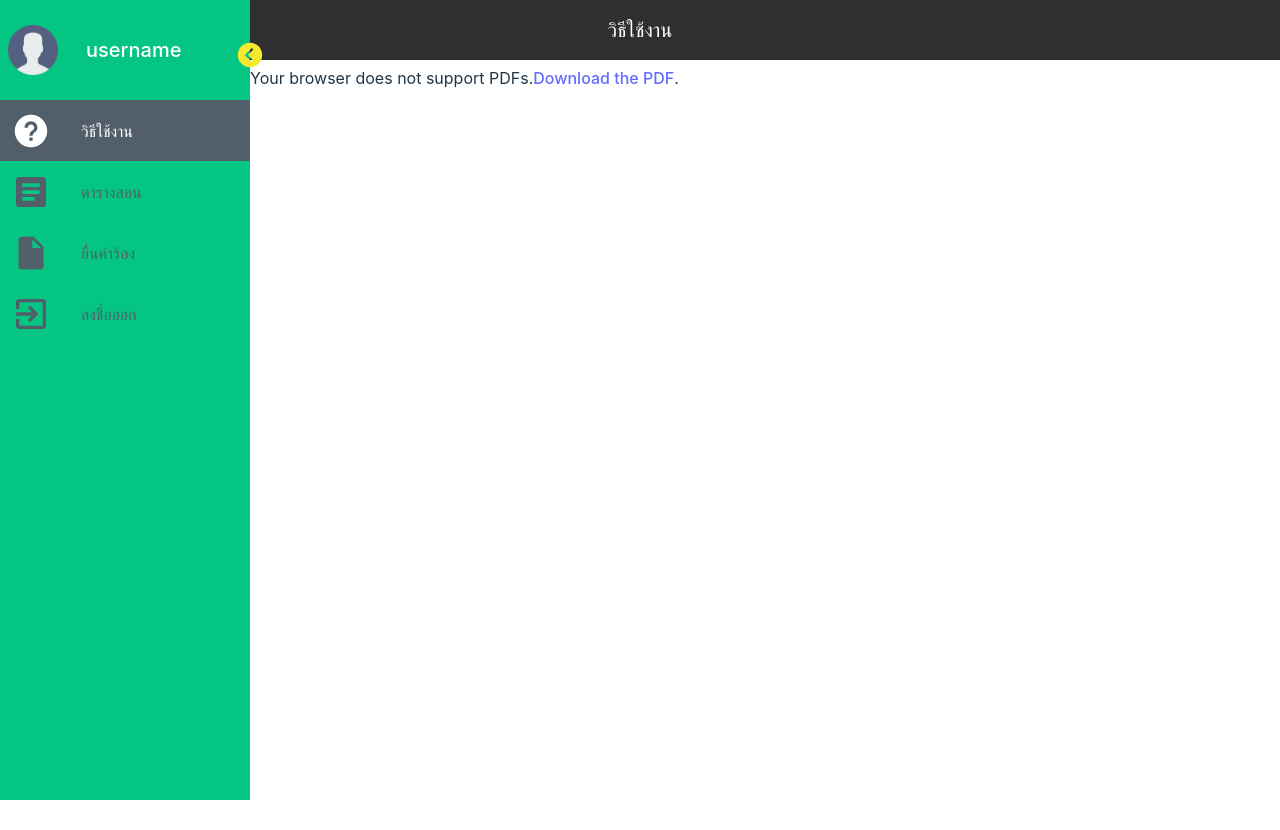
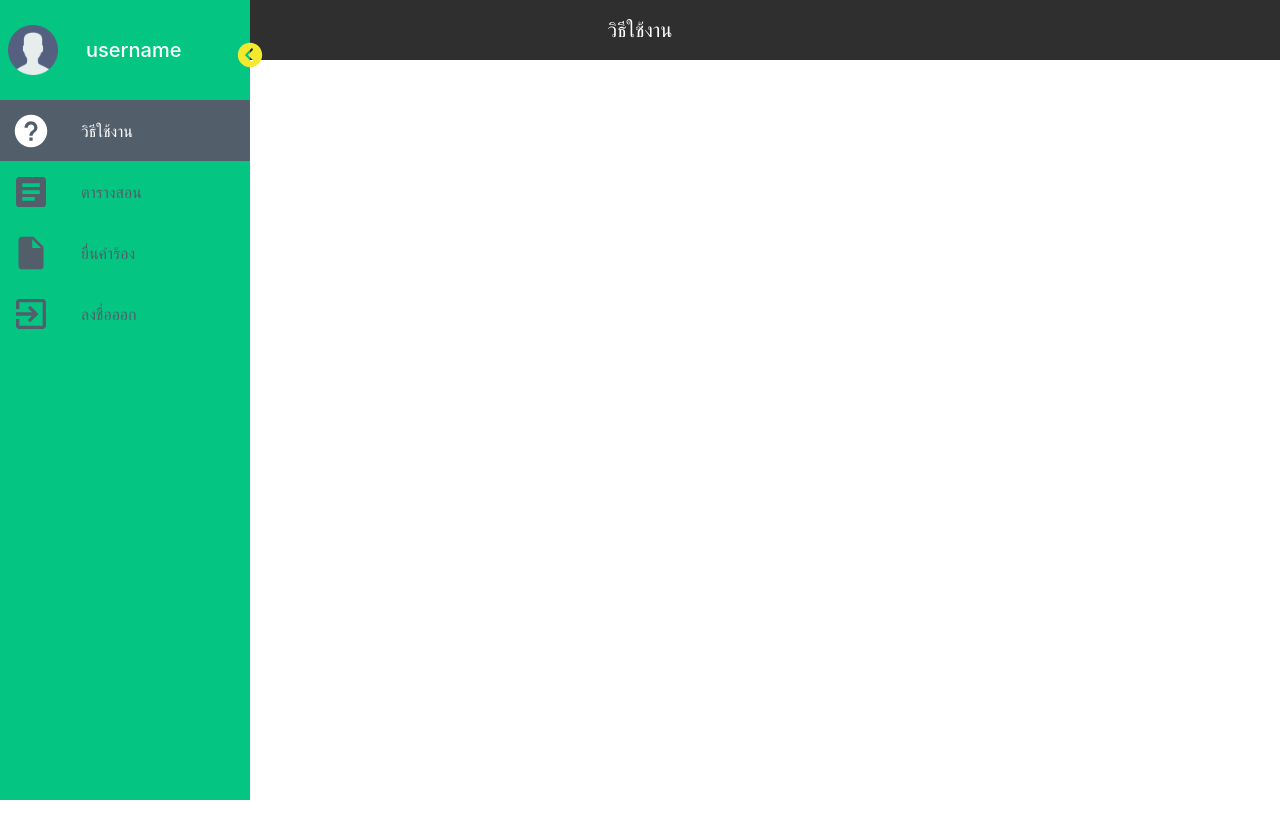
Before and after one commit to nattakit2543/SE-Final, a React (Vite) app in the folder SE_PROJ_2/: page /teacher/howToUseT in a window 1280 px wide. Shown: the top 830 px of the page. After the commit the page ends 800 px from the top, so only its background shows below. Built offline with nearby package versions, Linux system fonts and the light colour scheme.

Commit message:
Update HowToUseT.jsx

```diff
--- a/SE_PROJ_2/src/pages/2Teacher/HowToUseT.jsx
+++ b/SE_PROJ_2/src/pages/2Teacher/HowToUseT.jsx
@@ -8,8 +8,7 @@ function HowToUseT() {
         alignItems: 'center',
         height: 'calc(100vh - 20px)',
         width: 'calc(100vw - 65px)',
-        marginTop: '50px',
-
+        marginTop: '0px',
     };
 
     const pdfStyle = {
```
